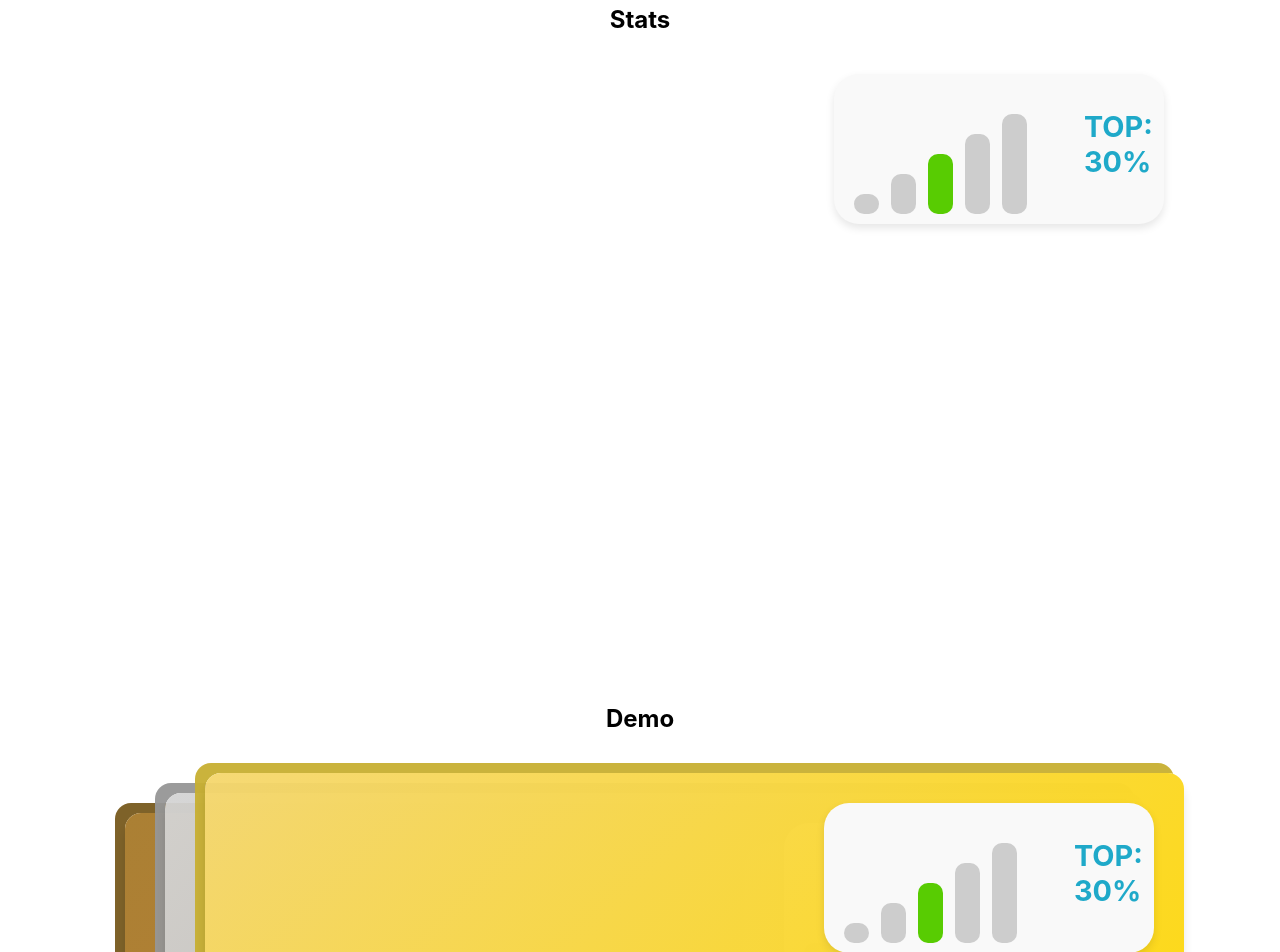
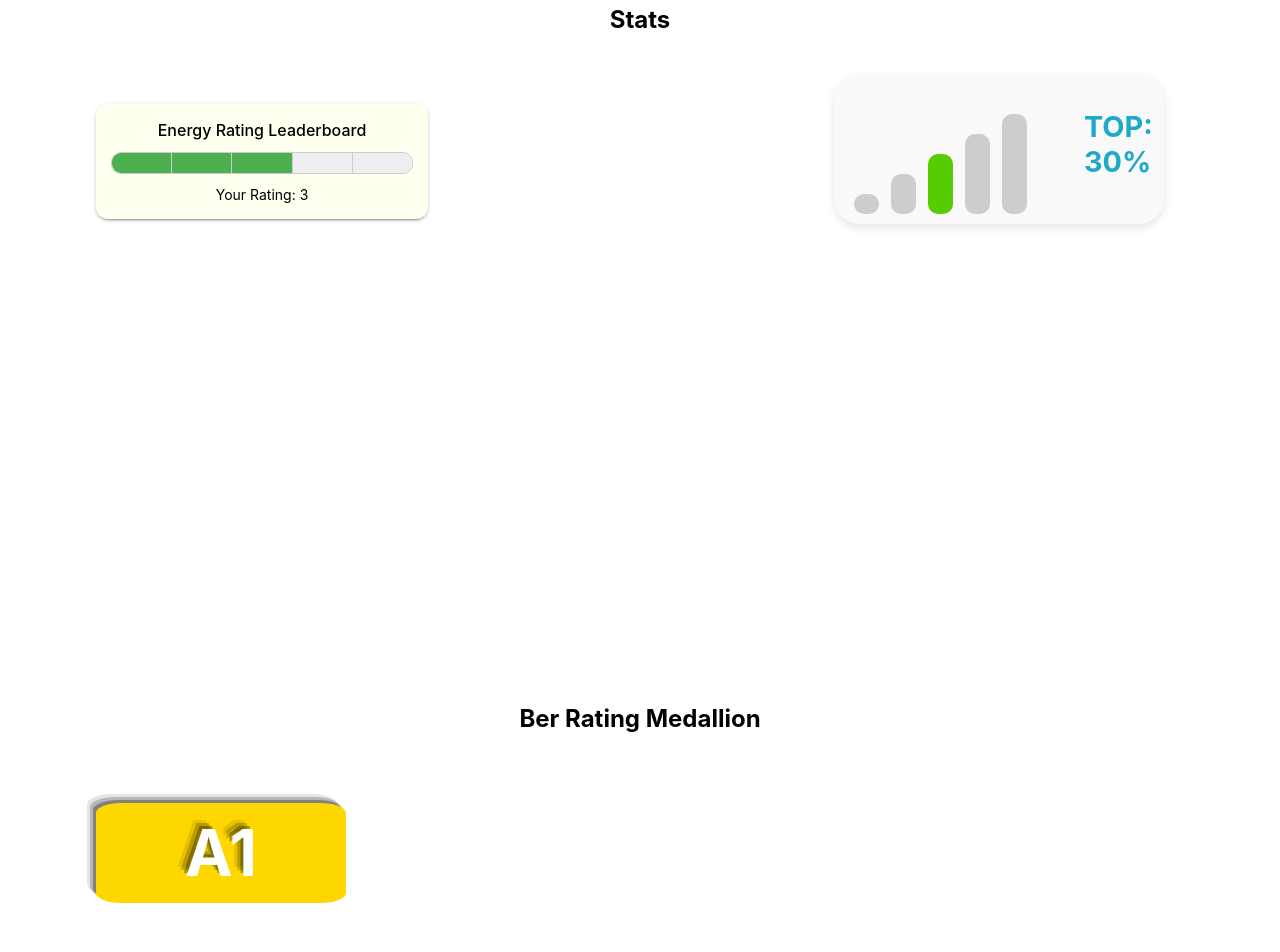
Before and after one commit to leothesouthafrican/luminlab-components, a React (Create React App) app: page / in a window 1280 px wide. Shown: the part 1580-2532 px from the top of the page. Built offline with nearby package versions, Linux system fonts and the light colour scheme.

Commit message:
add ber rating medallion

```diff
--- a/src/App.js
+++ b/src/App.js
@@ -1,9 +1,13 @@
+//app.js
+
 import React, { useState } from 'react';
 import './App.css';
 import ButtonComponent from './components/ButtonComponent';
 import FloatingCardComponent from './components/FloatingCardComponent';
 import IvoryCardTable from './components/IvoryCardTable';  // <-- Import the new component
 import StatsCard from './components/StatsCard';  // Import the new component
+import MinimalStatsCard from './components/MinimalStatsCard';  // Import the new component
+import BerRatingMedallion from './components/BerRatingMedallion';  // Import the new component
 
 function App() {
   const [topCard, setTopCard] = useState('gold');
@@ -67,6 +71,13 @@ function App() {
         <h2>Stats</h2>
         <div className="card-container">
           <StatsCard berRating={3} />
+          <MinimalStatsCard berRating={3} />  {/* Add the new MinimalStatsCard */}
+        </div>
+      </div>
+      <div className="section">
+        <h2>Ber Rating Medallion</h2>
+        <div className="card-container">
+          <BerRatingMedallion berRating="A1" />
         </div>
       </div>
 {/* Demo Section */}
--- /dev/null
+++ b/src/components/BerRatingMedallion.css
@@ -0,0 +1,40 @@
+.ber-medallion {
+  position: relative;
+  width: 250px;
+  height: 100px;
+  border-radius: 10%;
+  background: gold;
+  box-shadow: -3px -3px 0px rgba(0, 0, 0, 0.3),
+              -6px -6px 0px rgba(0, 0, 0, 0.2),
+              -9px -9px 0px rgba(0, 0, 0, 0.1);
+  display: flex;
+  align-items: center;
+  justify-content: center;
+  overflow: hidden;
+}
+
+.ber-rating {
+  font-size: 4em;
+  font-weight: bold;
+  text-shadow: -3px -3px 0px rgba(0, 0, 0, 0.3),
+               -6px -6px 0px rgba(0, 0, 0, 0.2),
+               -9px -9px 0px rgba(0, 0, 0, 0.1);
+  color: white;
+}
+
+.ber-medallion:before {
+  content: '';
+  position: absolute;
+  top: 0;
+  left: -300px;
+  width: 100%;
+  height: 100%;
+  background: rgba(255, 255, 255, 0.3);
+  transform: skewX(-30deg);
+  transition: 0.3s;
+}
+
+.ber-medallion:hover:before {
+  left: 250px;
+  background: rgba(255, 255, 255, 0.2);
+}
--- /dev/null
+++ b/src/components/BerRatingMedallion.js
@@ -0,0 +1,12 @@
+import React from 'react';
+import './BerRatingMedallion.css';
+
+const BerRatingMedallion = ({ berRating }) => {
+  return (
+    <div className="ber-medallion">
+      <h1 className="ber-rating">{berRating}</h1>
+    </div>
+  );
+};
+
+export default BerRatingMedallion;
--- a/src/components/FloatingCardComponent.css
+++ b/src/components/FloatingCardComponent.css
@@ -26,6 +26,7 @@
     border-radius: inherit;
     transition: inherit;
   }
+
 
 .floating-card.fade-out {
     opacity: 0;
@@ -61,6 +62,9 @@
     width: 85%;
     margin: auto;
     padding-top: 50px;
+    display: flex;
+    flex-direction: row;  /* Changed from column to row */
+    align-items: start;  /* Align items at the top */
 }
 
 .gold {
@@ -95,7 +99,8 @@
 .content-container {
   display: flex;
   flex-direction: column;
-  height: 100%;
+  justify-content: space-between; /* Add this line */
+  flex-grow: 1; /* Ensures that the container takes up the full height */
 }
 
 
@@ -104,3 +109,34 @@
     width: calc(60% - 10px);
     margin: 0 30px;
   }
+
+  .minimal-stats-card-demo {
+    position: absolute;
+    right: 0;
+    top: 0;
+    bottom: 0; /* Add this */
+    flex: 0 0 auto; /* Will not grow, will not shrink, initial width is auto */
+    width: 33.3333%; /* Takes up 1/3 of the container */
+    margin-top: auto;
+    margin-bottom: auto;
+    top: 20%;  /* Adjust based on your needs */
+    right: 0;
+    transform: translateY(-50%);  /* Center vertically based on the new top value */
+  }
+
+  .ber-medallion-container {
+    flex-grow: 1;  /* Will grow to take up all available space */
+    align-items: center;
+    justify-content: center;
+    margin: 0;  /* No margins */
+    padding: 0;  /* No padding */
+    margin-left: 30px;
+  }
+
+  .stats-card-container {
+    width: 100%;  /* Take the full width of the parent */
+    display: flex;  /* Enable flexbox */
+    margin-top: 20px;
+    margin-bottom: 10px;
+    padding: 0;  /* No padding */
+  }
--- a/src/components/FloatingCardComponent.js
+++ b/src/components/FloatingCardComponent.js
@@ -1,27 +1,32 @@
-// FloatingCardComponent.js
-
 import React from 'react';
 import './FloatingCardComponent.css';
 import ButtonComponent from './ButtonComponent';
-import IvoryCardTable from './IvoryCardTable';  // <-- Import the IvoryCardTable component
-import StatsCard from './StatsCard';  // Import the new component
+import IvoryCardTable from './IvoryCardTable';
+import StatsCard from './StatsCard';
+import MinimalStatsCard from './MinimalStatsCard';
+import BerRatingMedallion from './BerRatingMedallion';
 
-const FloatingCardComponent = ({ color, onClick, style, showButtons, retrofitMeasures, showStatsCard }) => {
+const FloatingCardComponent = ({ color, onClick, style, showButtons, retrofitMeasures, isDemo, showStatsCard }) => {
   return (
     <div
       className={`floating-card ${color}`}
       onClick={() => onClick(color)}
       style={style}
     >
-      {/* Conditional rendering for StatsCard */}
-      {showStatsCard && (
-        <div className="stats-card-position">
-          <StatsCard berRating={3} />
+      <div className="content-container">
+        <div className="stats-card-container">
+          {showStatsCard && (
+            <>
+              <div className="ber-medallion-container">
+                <BerRatingMedallion berRating="A1" />
+              </div>
+              {isDemo ? <MinimalStatsCard berRating={3} className="minimal-stats-card-demo" /> : <StatsCard berRating={3} />}
+            </>
+          )}
         </div>
-      )}
-      {/* Place Investment Table here if showButtons is true */}
-      <div className="content-container">
+
         {showButtons && <IvoryCardTable retrofitMeasures={retrofitMeasures} />}
+
         {showButtons && (
           <div className="card-button-container">
             <ButtonComponent label="Share" className="left-button" />
--- a/src/components/IvoryCardTable.css
+++ b/src/components/IvoryCardTable.css
@@ -7,7 +7,7 @@
     box-shadow: none; /* Flat card */
     margin: auto;
     width: 95%;
-    margin-top: 220px;
+    margin-top: 5px;
     margin-bottom: 10px;
     flex-grow: 1;
     overflow-y: auto;  /* Scroll when content overflows */
@@ -59,13 +59,3 @@
   .double-border-bottom th, .double-border-bottom td {
     border-bottom: double 3px rgba(0, 0, 0, 0.87);
   }
-
-  .floating-card .ivory-card-table-container {
-    padding-top: 0px;
-    padding-bottom: 10px;
-  }
-
-  .content-container {
-    display: flex;
-    height: 100%; /* Take up all available vertical space within the floating card */
-  }
--- /dev/null
+++ b/src/components/MinimalStatsCard.css
@@ -0,0 +1,52 @@
+/*MinimalStatsCard.css*/
+
+.minimal-stats-card {
+    /* position: absolute; Removed */
+    /* top: 160px; Removed */
+    /* right: 20px; Removed */
+    z-index: 4;
+    width: 300px;
+    background: ivory;
+    border-radius: 12px;
+    padding: 16px;
+    box-shadow: 0px 3px 1px -2px rgb(0 0 0 / 20%), 0px 2px 2px 0px rgb(0 0 0 / 14%), 0px 1px 5px 0px rgb(0 0 0 / 12%);
+    display: flex;
+    flex-direction: column;
+    align-items: center;
+    margin-right: 30px;  /* Add some margin to the right */
+  }
+
+  .title {
+    font-size: 16px;
+    font-weight: 500;
+    margin-bottom: 12px;
+  }
+
+  .progress-container {
+    width: 100%;
+    display: flex;
+    height: 20px;
+    border: 1px solid #ccc;
+    border-radius: 10px;
+    overflow: hidden;
+  }
+
+  .segment {
+    flex: 1;
+    background: #eee;
+    border-right: 1px solid #ccc;
+  }
+
+  .segment.filled {
+    background: #4caf50;
+  }
+
+  .segment:last-child {
+    border-right: none;
+  }
+
+  .rating {
+    font-size: 14px;
+    margin-top: 12px;
+    font-weight: 400;
+  }
--- /dev/null
+++ b/src/components/MinimalStatsCard.js
@@ -0,0 +1,24 @@
+import React from 'react';
+import './MinimalStatsCard.css';
+
+const MinimalStatsCard = ({ berRating }) => {
+  // Assuming ratings are between 1 and 5
+  const filledSegments = Array(berRating).fill(true);
+  const emptySegments = Array(5 - berRating).fill(false);
+
+  const segments = [...filledSegments, ...emptySegments];
+
+  return (
+    <div className="minimal-stats-card">
+      <div className="title">Energy Rating Leaderboard</div>
+      <div className="progress-container">
+        {segments.map((isFilled, index) => (
+          <div className={`segment ${isFilled ? 'filled' : 'empty'}`} key={index}></div>
+        ))}
+      </div>
+      <div className="rating">Your Rating: {berRating}</div>
+    </div>
+  );
+};
+
+export default MinimalStatsCard;
--- a/src/components/StatsCard.css
+++ b/src/components/StatsCard.css
@@ -1,3 +1,5 @@
+/* StatsCard component styles */
+
 .stats-card {
     display: flex;
     top: 20px;
@@ -45,8 +47,8 @@
   }
 
   .stats-card-position {
-    position: absolute;
-    top: 10px;
-    right: 10px;
-    z-index: 5; /* Above all other contents */
+    flex-grow: 1;
+    display: flex;
+    align-items: center;
+    justify-content: flex-end;
   }
--- a/src/components/StatsCard.js
+++ b/src/components/StatsCard.js
@@ -1,3 +1,5 @@
+//StatsCard.js
+
 import React from 'react';
 import './StatsCard.css';
 
```
